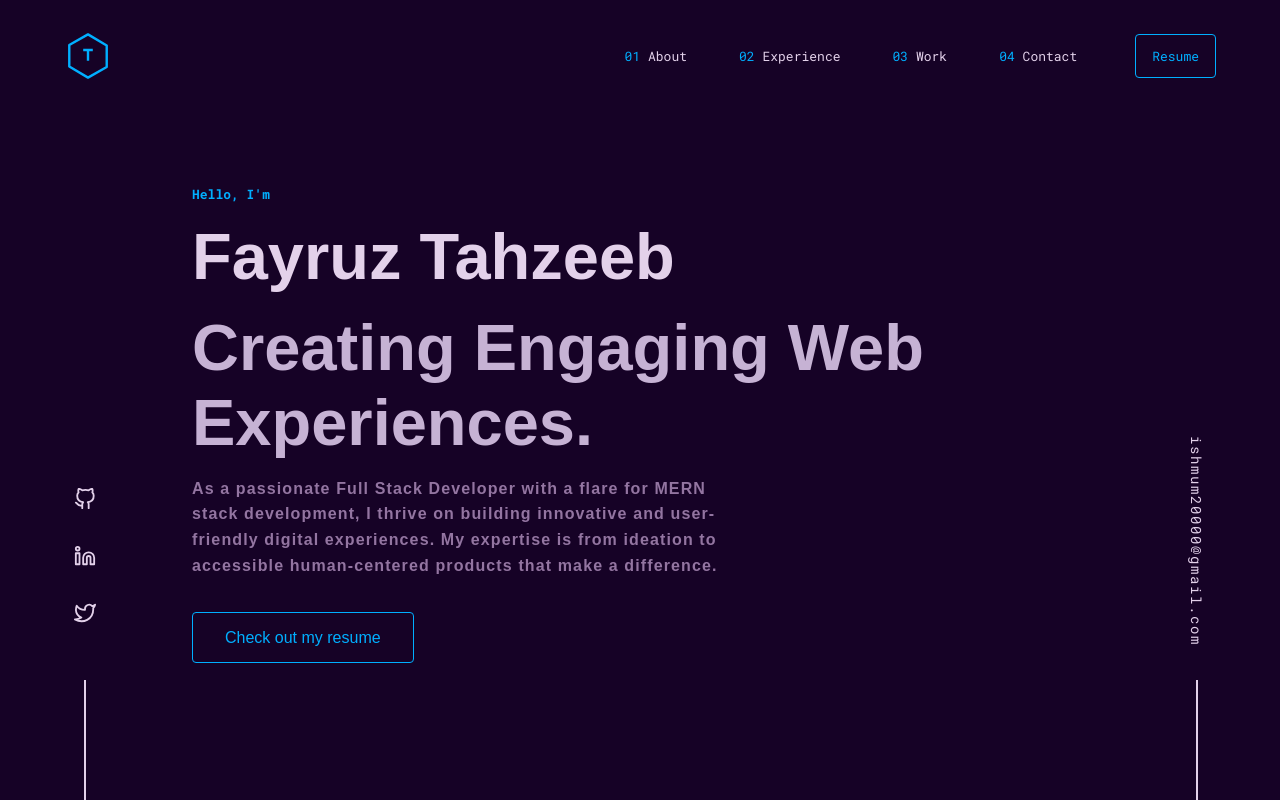
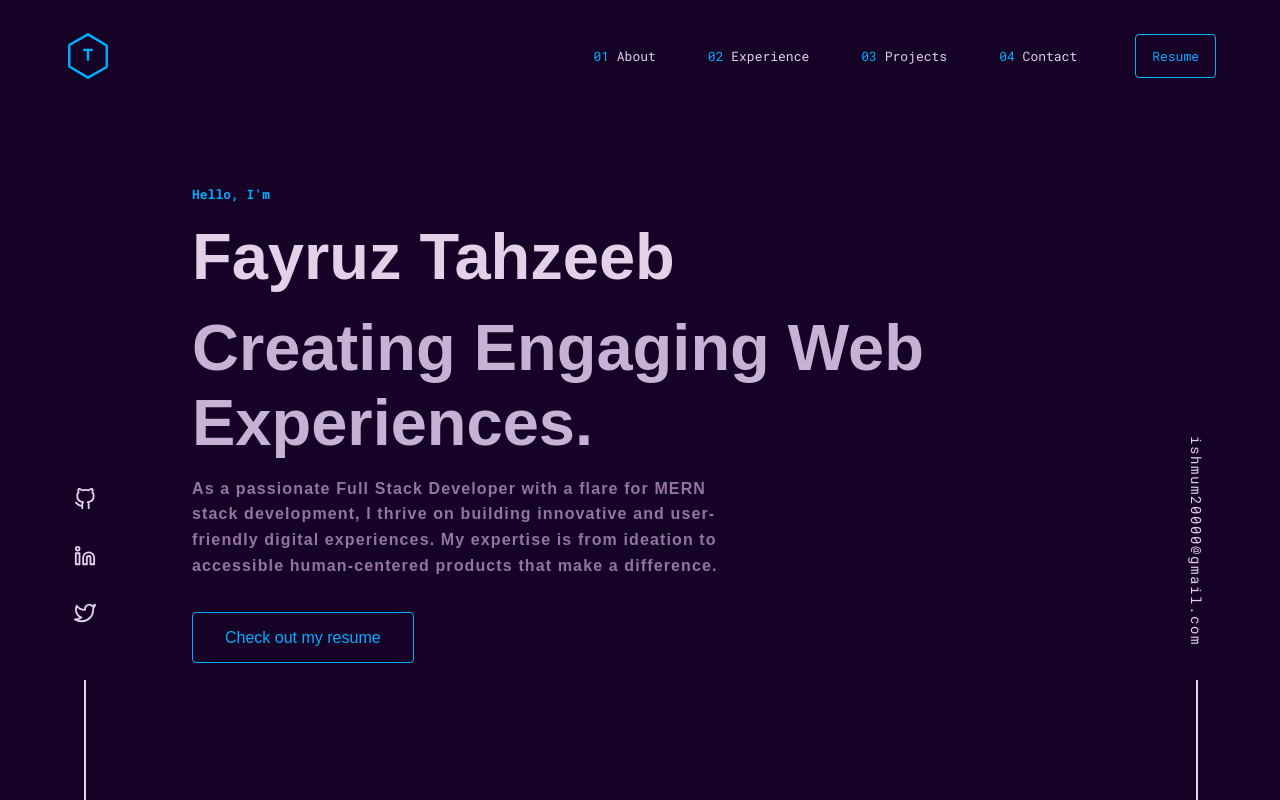
Before and after one commit to ishmumr7/portfolio, a Next.js app: page / in a window 1280 px wide. Shown: the top 800 px of the page. Built offline with nearby package versions, Linux system fonts and the light colour scheme.

Commit message:
Update name to projects

```diff
--- a/src/sections/Navbar.tsx
+++ b/src/sections/Navbar.tsx
@@ -12,7 +12,7 @@ const Navbar = () => {
   const sectionLinks = [
     { name: "About", link: "/#about" },
     { name: "Experience", link: "/#experience" },
-    { name: "Work", link: "/#work" },
+    { name: "Projects", link: "/#work" },
     {
       name: "Contact",
       link: "/#contact",
```
